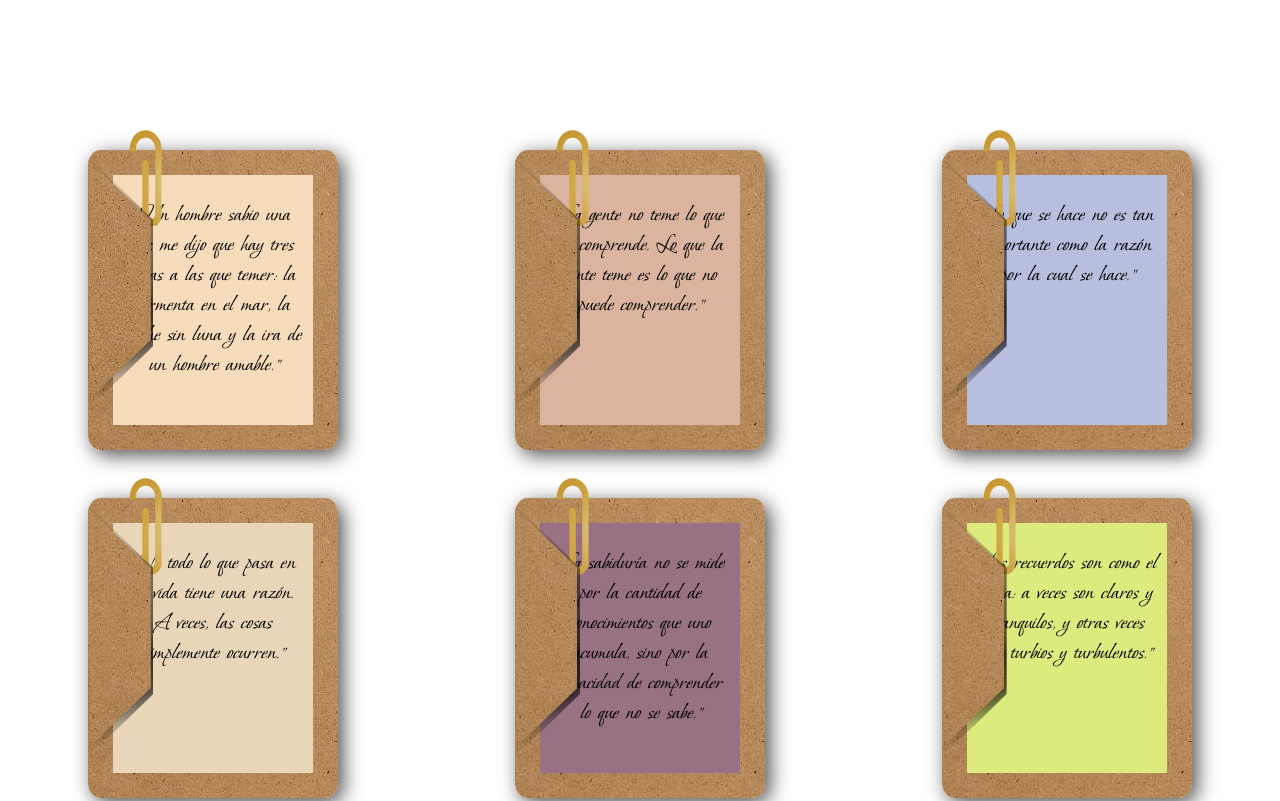
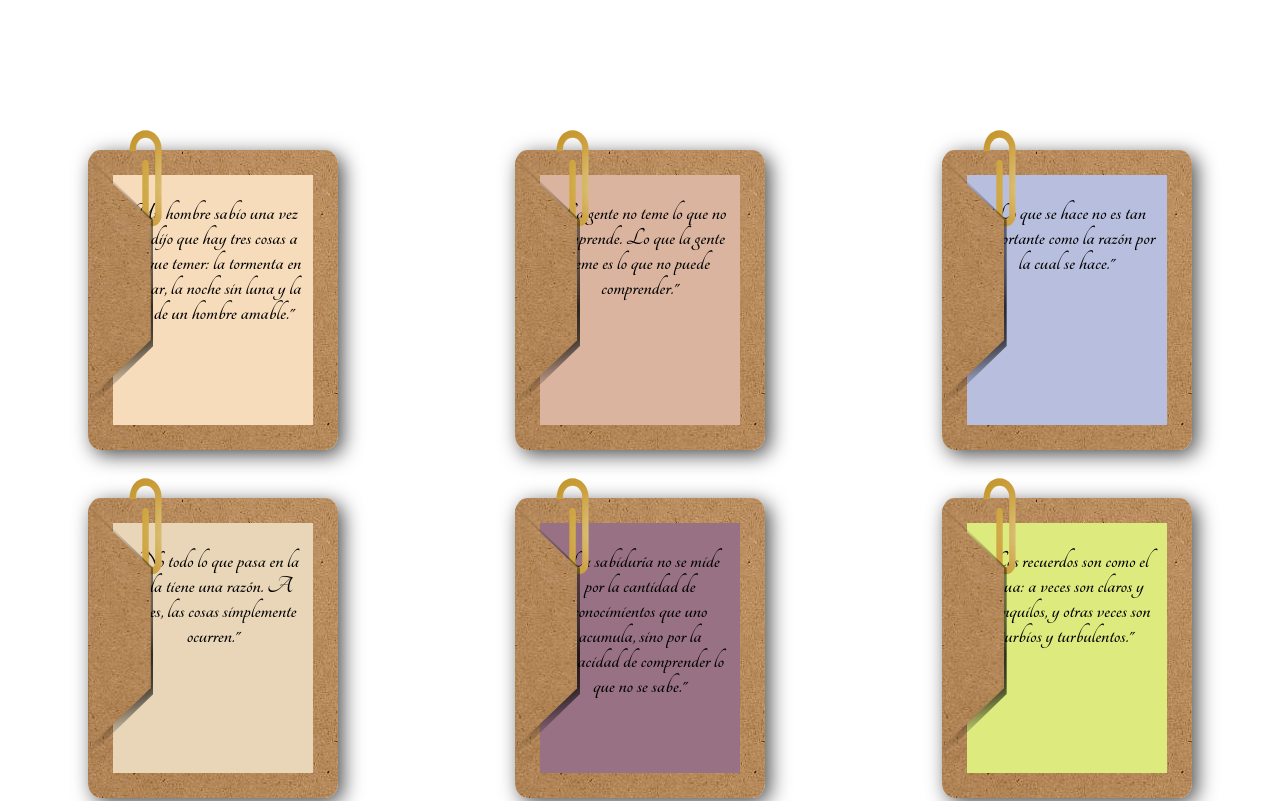
Before and after one commit to Celia9728/Componentes, a plain HTML site: page cards/cards3/index.html in a window 1280 px wide. Shown: the top 801 px of the page. Drawn offline with Linux system fonts and the light colour scheme; a script that the page names is missing.

Commit message:
On branch main Your branch is up to date with 'origin/main'.
Changes to be committed:
	new file:   cards/cards3/fonts/Tangerine-Bold.ttf
	new file:   cards/cards3/fonts/Tangerine-Regular.ttf
	modified:   cards/cards3/style.css

```diff
--- a/cards/cards3/style.css
+++ b/cards/cards3/style.css
@@ -1,21 +1,8 @@
 @font-face {
   font-family: MiFuentePersonalizada;
-  src: url('./fonts/BonheurRoyale-Regular.ttf') format('truetype');
+  src: url('./fonts/Tangerine-Bold.ttf') format('truetype');
   font-weight: normal;
   font-style: normal;
-}
-
-:root {
-  font-family: MiFuentePersonalizada, system-ui, -apple-system,
-    BlinkMacSystemFont, 'Segoe UI', Roboto, Oxygen, Ubuntu, Cantarell,
-    'Open Sans', 'Helvetica Neue', sans-serif;
-
-  --color-morado-azul: 76 41 145;
-  --color-morado: 134 45 163;
-  --color-morado-claro: 193 53 158;
-  --color-rosa: 242 122 158;
-  --color-salmon: 250 122 121;
-  --color-salmon-claro: 247 169 123;
 }
 
 *,
```
Also changed, not shown: cards/cards3/fonts/Tangerine-Bold.ttf (added), cards/cards3/fonts/Tangerine-Regular.ttf (added).
